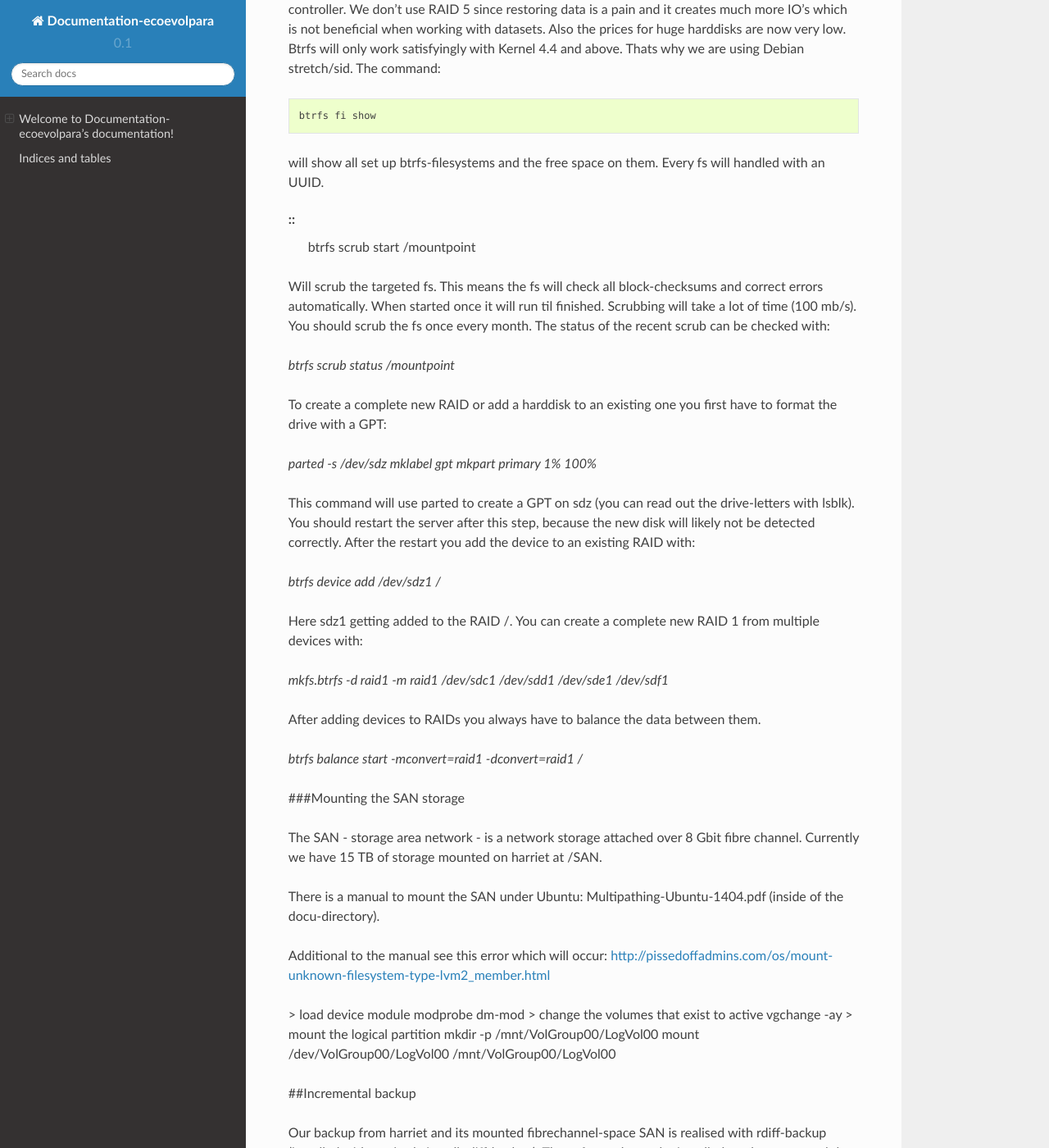
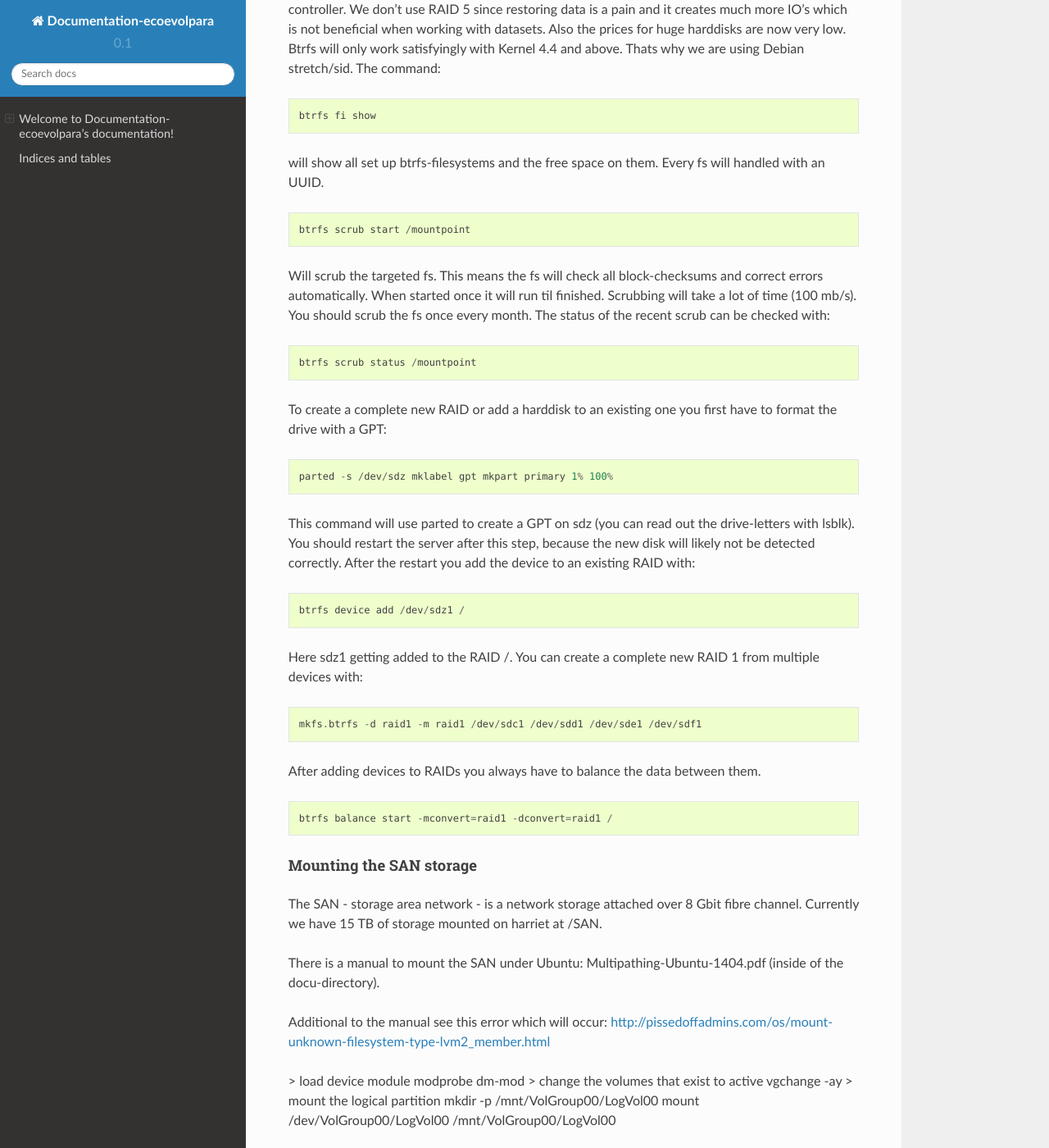
Before and after one commit to majuss/ecoevolpara, a Sphinx documentation site: the page built from latest/docs/source/index.rst, in a window 1280 px wide and 1400 px high, scrolled down 399 px. Shown: the whole window at 82% size. Built offline with Sphinx 7.4.7 and the Read the Docs theme 2.0.0, drawn with Linux system fonts in a browser that asks for light colours; some of the changed text lies outside the part shown.

Commit message:
more converts from .md to .rst

```diff
--- a/latest/docs/source/index.rst
+++ b/latest/docs/source/index.rst
@@ -30,43 +30,44 @@ Btrfs is with ZFS the only filesystem that can detect and prevent silent-data-co
 
 
 will show all set up btrfs-filesystems and the free space on them. Every fs will handled with an UUID.
+::
 
-::
     btrfs scrub start /mountpoint
 
 
 Will scrub the targeted fs. This means the fs will check all block-checksums and correct errors automatically. When started once it will run til finished. Scrubbing will take a lot of time (100 mb/s). You should scrub the fs once every month. The status of the recent scrub can be checked with:
+::
 
-
-`btrfs scrub status /mountpoint`
+    btrfs scrub status /mountpoint
 
 
 To create a complete new RAID or add a harddisk to an existing one you first have to format the drive with a GPT:
+::
 
-
-`parted -s /dev/sdz mklabel gpt mkpart primary 1% 100%`
+    parted -s /dev/sdz mklabel gpt mkpart primary 1% 100%
 
 
 This command will use parted to create a GPT on sdz (you can read out the drive-letters with lsblk). You should restart the server after this step, because the new disk will likely not be detected correctly. After the restart you add the device to an existing RAID with:
+::
 
-
-`btrfs device add /dev/sdz1 /`
+    btrfs device add /dev/sdz1 /
 
 
 Here sdz1 getting added to the RAID /. You can create a complete new RAID 1 from multiple devices with:
+::
 
-
-`mkfs.btrfs -d raid1 -m raid1 /dev/sdc1 /dev/sdd1 /dev/sde1 /dev/sdf1`
+    mkfs.btrfs -d raid1 -m raid1 /dev/sdc1 /dev/sdd1 /dev/sde1 /dev/sdf1
 
 
 After adding devices to RAIDs you always have to balance the data between them.
+::
+
+    btrfs balance start -mconvert=raid1 -dconvert=raid1 /
 
 
-`btrfs balance start -mconvert=raid1 -dconvert=raid1 /`
-
-
-###Mounting the SAN storage
-
+========================
+Mounting the SAN storage
+========================
 
 The SAN - storage area network - is a network storage attached over 8 Gbit fibre channel. Currently we have 15 TB of storage mounted on harriet at /SAN.
 
@@ -87,23 +88,26 @@ mount /dev/VolGroup00/LogVol00 /mnt/VolGroup00/LogVol00
 
 
 
-
-##Incremental backup
-
+******************
+Incremental backup
+******************
 
 Our backup from harriet and its mounted fibrechannel-space SAN is realised with rdiff-backup (installed with: aptitude install rdiff-backup). The software has to be installed on the server and the machine which will get backed up. Additionally the server needs a working root ssh-connection to all clients. This means you have to store the pub-key from the server on every client in /root/.ssh/authorized_keys. See 2.3.2 for the description of the cronjob which will trigger the backup.
 
 To restore any file from harriet you first have to login as the user rdiff-backup (password is "rdiff"), then you have to type:
+::
 
-`rdiff-backup -r $days_to_go_back $file_to_restore $targed_path`
+    rdiff-backup -r $days_to_go_back $file_to_restore $targed_path
 
 So for example to restore alices whole home director from 10 days ago:
+::
 
-`rdiff-backup -r 10D /data/backup_harriet/localstorage/alice /data/backup_restore/alice`
+    rdiff-backup -r 10D /data/backup_harriet/localstorage/alice /data/backup_restore/alice
 
 
-##Custom cronjobs
-
+***************
+Custom cronjobs
+***************
 
 You can look at the cronjobs with crontab -e. The scripts which get triggered be these jobs are usually located in /usr/local/bin. Make sure the scripts are executable (chmod +x).
 
```
